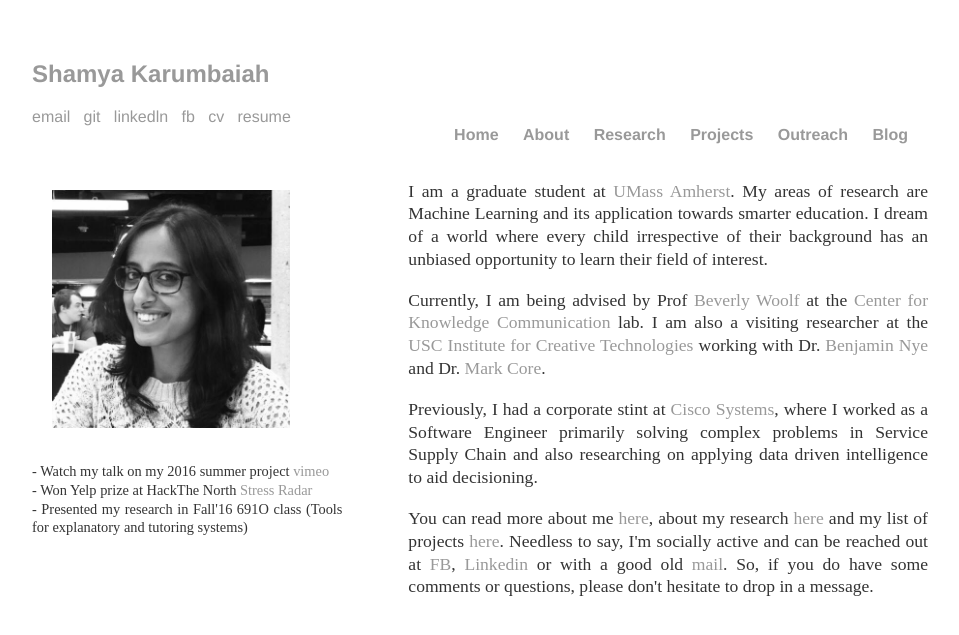
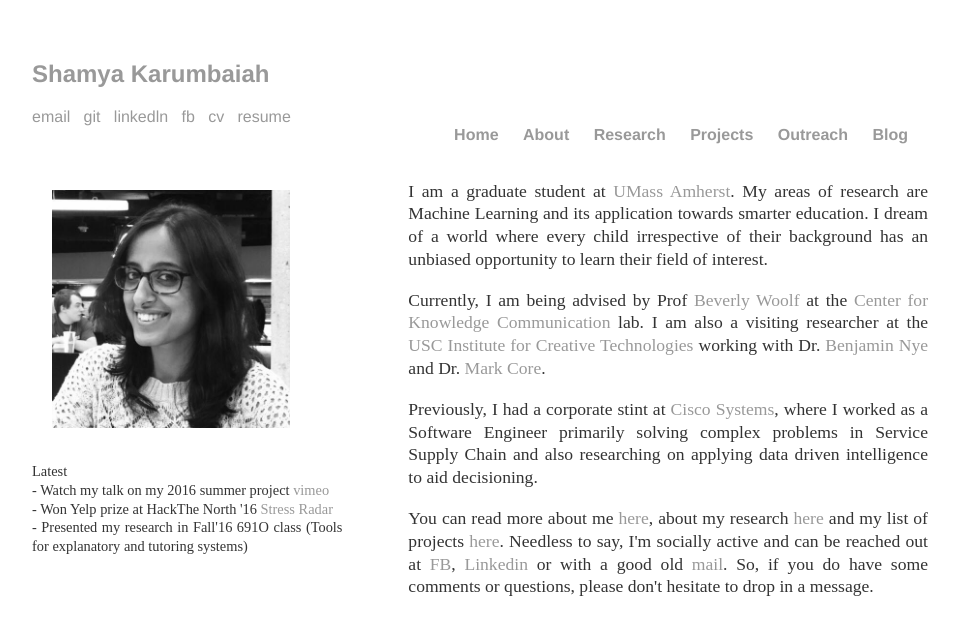
Before and after one commit to Shamya/shamyatest.github.io, a Jekyll site: the page built from index.html, in a window 1280 px wide. Shown: the top 635 px of the page, without its empty margins (160-1119 px from the left). Built offline with Jekyll 4.4.1, drawn with Linux system fonts in a browser that asks for light colours.

Commit message:
Update index.html

```diff
--- a/index.html
+++ b/index.html
@@ -7,8 +7,8 @@ title: Shamya Karumbaiah
   <br>
   <img src="/images/shamya.jpg" height=70% width=70% style="margin:10px 20px 10px 20px"></img>
 
-  <p style="margin:20px 30px 20px 0px;font-size:90%">- Watch my talk on my 2016 summer project <a href ="https://vimeo.com/178362096">vimeo</a> <br>
-  - Won Yelp prize at HackThe North <a href ="http://devpost.com/software/hackthenorth2016-3xg5le">Stress Radar</a><br>
+  <p style="margin:20px 30px 20px 0px;font-size:90%">Latest <br>- Watch my talk on my 2016 summer project <a href ="https://vimeo.com/178362096">vimeo</a> <br>
+  - Won Yelp prize at HackThe North '16 <a href ="http://devpost.com/software/hackthenorth2016-3xg5le">Stress Radar</a><br>
   - Presented my research in Fall'16 691O class (Tools for explanatory and tutoring systems)</a><br>
   </p>
 </div>
```
